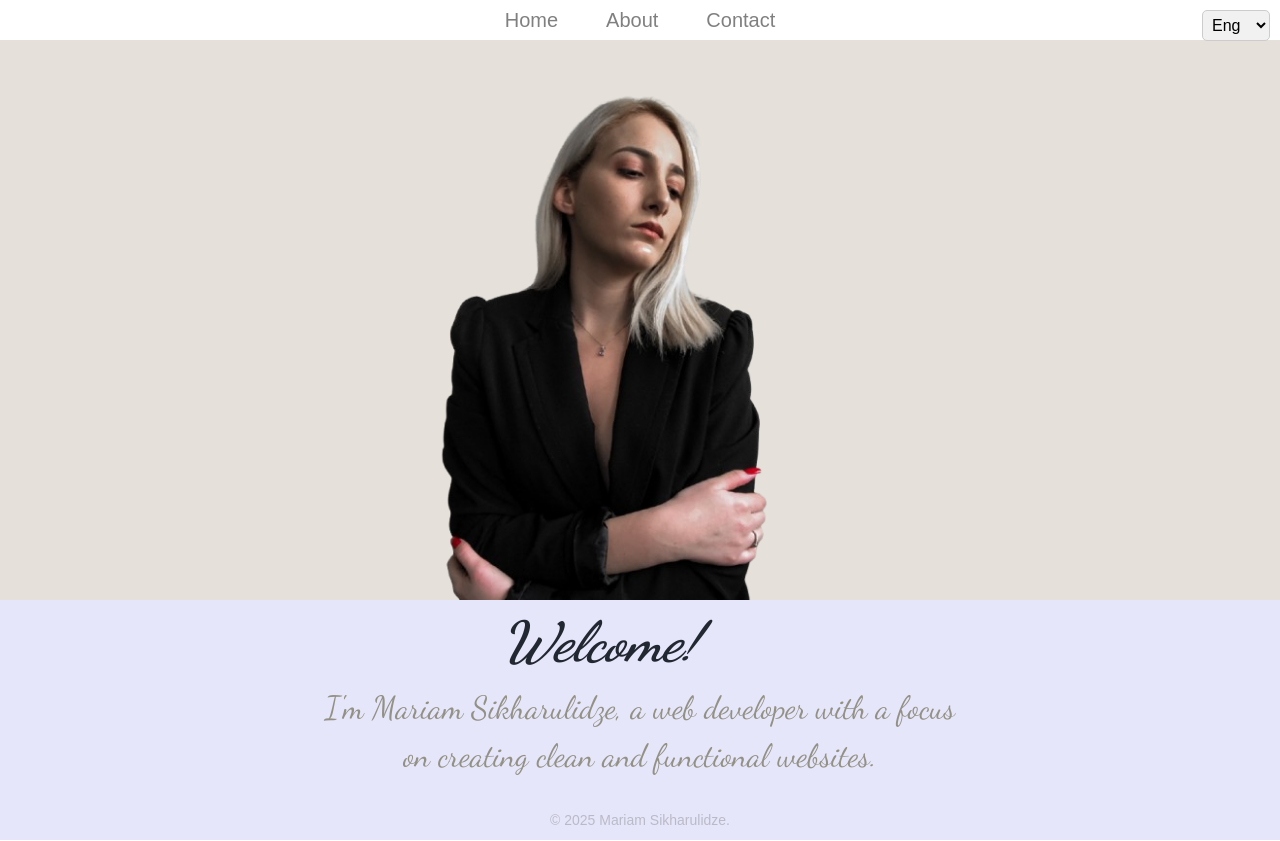
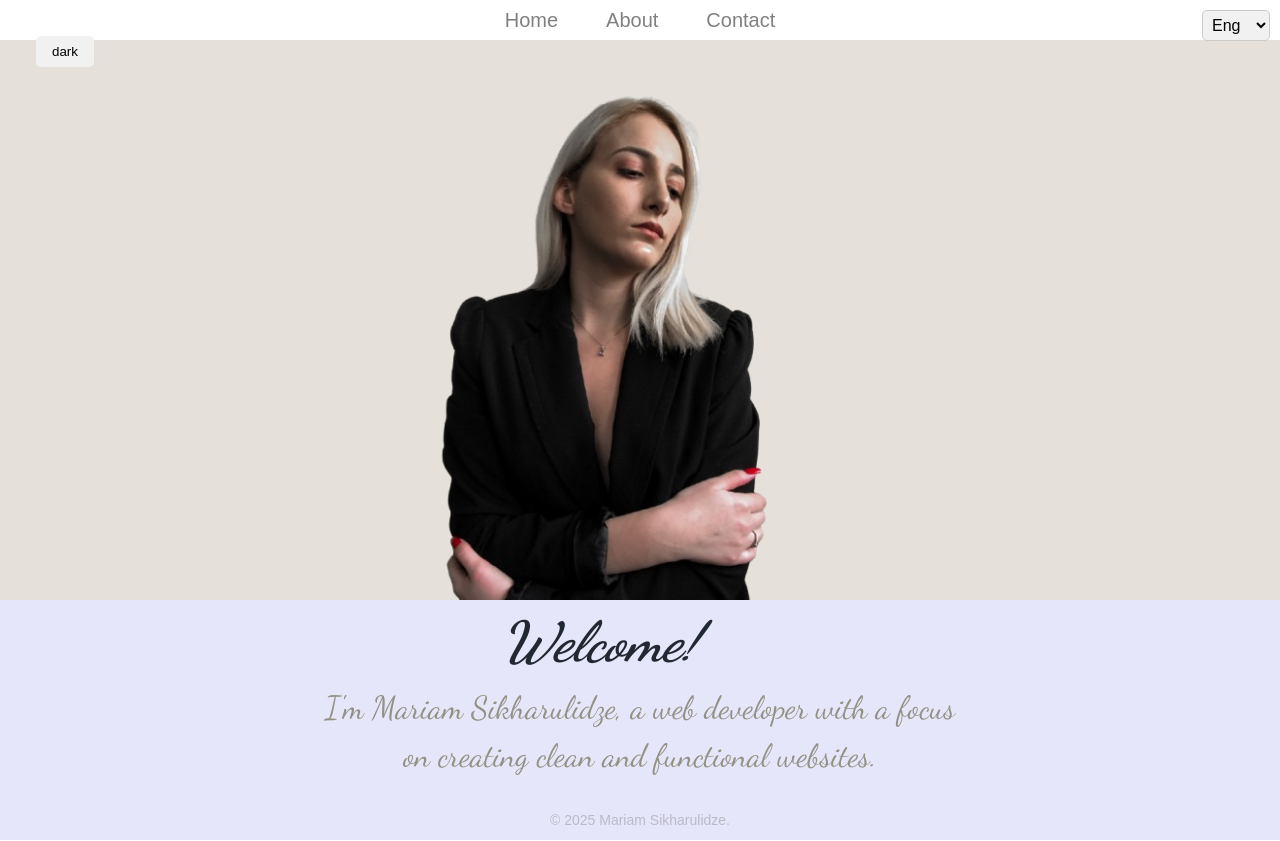
Before and after one commit to Sikharulidze/My-web-page, a React (Vite) app: page / in a window 1280 px wide. Built offline with nearby package versions, Linux system fonts and the light colour scheme.

Commit message:
Add light/dark mode functionality and modify layout

```diff
--- a/package.json
+++ b/package.json
@@ -14,7 +14,8 @@
     "react": "^19.1.0",
     "react-dom": "^19.1.0",
     "react-i18next": "^15.5.1",
-    "react-router-dom": "^7.6.0"
+    "react-router-dom": "^7.6.0",
+    "zustand": "^5.0.4"
   },
   "devDependencies": {
     "@eslint/js": "^9.25.0",
--- a/src/App.css
+++ b/src/App.css
@@ -7,6 +7,36 @@
 body {
   font-family: "Quicksand", sans-serif;
   min-height: 100vh;
+   transition: background-color 0.3s ease, color 0.3s ease;
+}
+
+body.light {
+  background-color: white; /* Light background */
+  color: black; /* Dark text color */
+}
+
+/* Dark mode */
+body.dark {
+  background-color: #121212; /* Dark background */
+  color: white; /* Light text color */
+}
+
+/* Button Styles */
+button {
+  padding: 0.5rem 1rem;
+  margin: 1rem;
+  border: none;
+  cursor: pointer;
+  border-radius: 5px;
+  background-color: #f1f1f1;
+  position: fixed;
+  top: 20px;
+  left: 20px;
+  z-index: 9999;
+}
+
+button:hover {
+  background-color: #ddd;
 }
 
 .home-top {
--- a/src/App.jsx
+++ b/src/App.jsx
@@ -1,5 +1,5 @@
 import "./App.css";
-import { Link, Route, Routes } from "react-router-dom";
+import { Route, Routes } from "react-router-dom";
 import i18n from "i18next";
 import { useTranslation, initReactI18next } from "react-i18next";
 import language_geo from "./locales/geo.json";
@@ -9,6 +9,8 @@ import Home from "./pages/Home";
 import About from "./pages/About";
 import Contact from "./pages/Contact";
 import Layout from "./Layout";
+import lightDark from "./store/lightDark";
+import { useEffect } from "react";
 
 i18n.use(initReactI18next).init({
   resources: {
@@ -25,11 +27,19 @@ i18n.use(initReactI18next).init({
 });
 
 function App() {
-
   useTranslation();
 
+  const dark = lightDark((state) => state.dark);
+  const setDark = lightDark((state) => state.switchMode);
+
+  useEffect(() => {
+    document.body.className = dark ? "dark" : "light";
+  }, [dark]);
+
   return (
-    <Layout>
+    <Layout toggleTheme={setDark}>
+      <button onClick={setDark}>{dark ? "light" : "dark"}</button>
+
       <Routes>
         <Route path="/" element={<Home />} />
         <Route path="/about" element={<About />} />
--- a/src/Layout.jsx
+++ b/src/Layout.jsx
@@ -13,6 +13,7 @@ function Layout({ children }) {
 
   return (
     <div>
+
       <div className="home-top">
         <Link to="/" className="home-links">
           {t("nav.home")}
--- /dev/null
+++ b/src/store/lightDark.js
@@ -0,0 +1,9 @@
+import { create } from "zustand";
+
+const lightDark = create((set) => ({
+  dark: false,
+
+  switchMode: () => set((state) => ({ dark: !state.dark })),
+}));
+
+export default lightDark;
```
Also changed, not shown: 1 other file (tests, documents, lock files or other folders).
